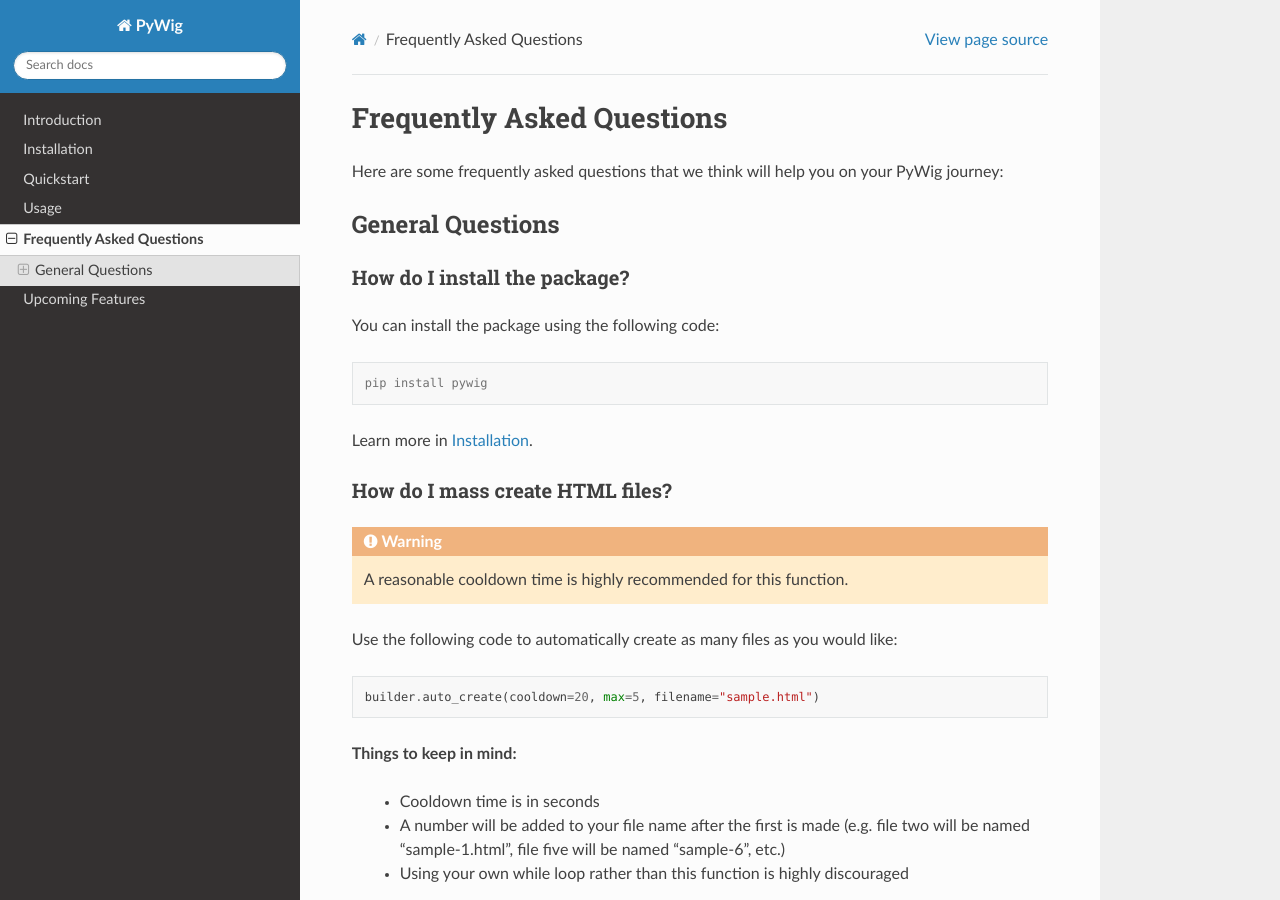
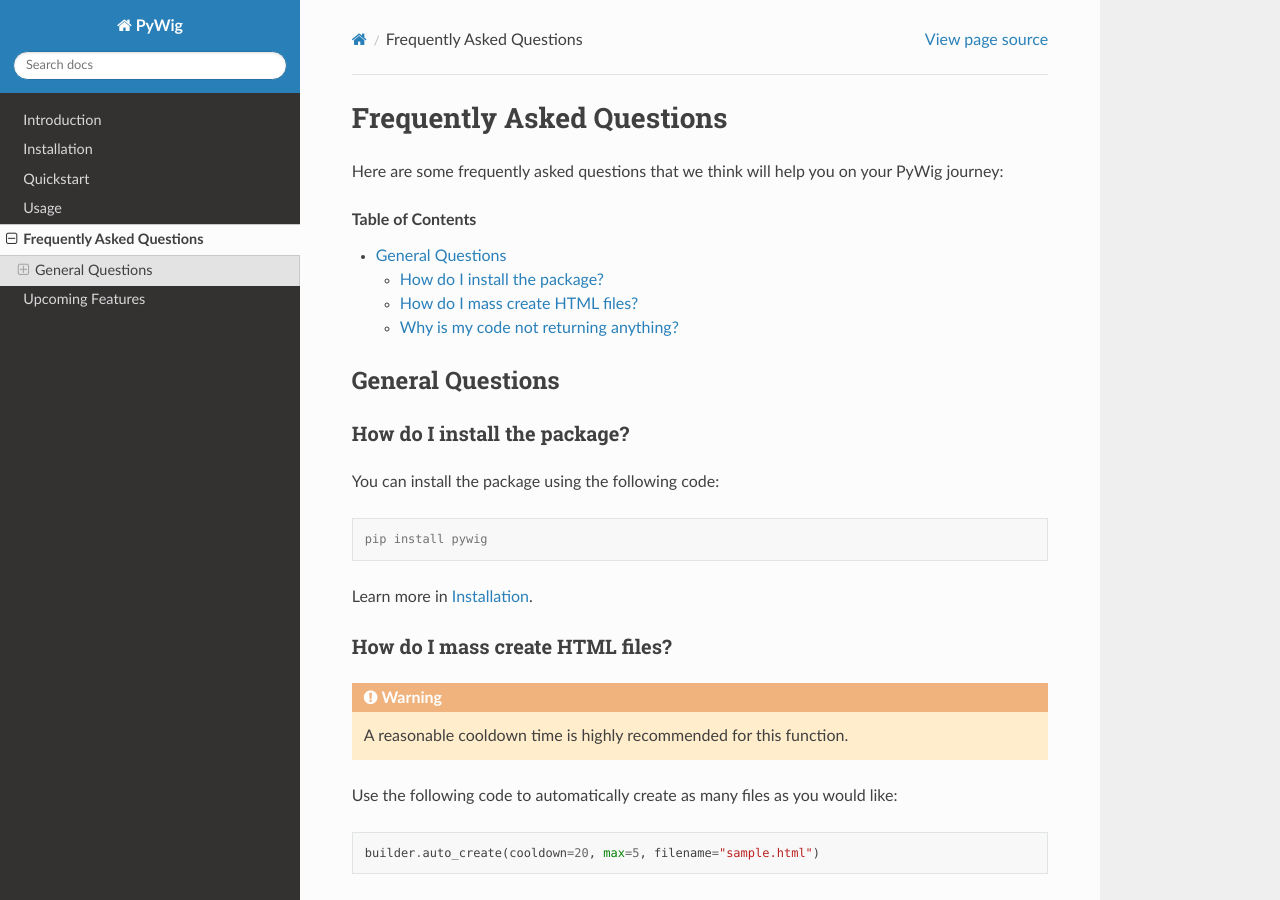
Before and after one commit to BobBrown1/py2html, a Sphinx documentation site: the page built from docs/source/faq.rst, in a window 1280 px wide and 900 px high. Built offline with Sphinx 7.4.7 and the Read the Docs theme 2.0.0, drawn with Linux system fonts in a browser that asks for light colours; some of the changed lines change nothing that is shown.

Commit message:
Update faq.rst

```diff
--- a/docs/source/faq.rst
+++ b/docs/source/faq.rst
@@ -3,8 +3,8 @@
 
 Here are some frequently asked questions that we think will help you on your PyWig journey:
 
-.. contents:: Table of FAQ Contents:
-
+.. contents:: Table of Contents
+  :depth: 3
   :local:
 
 General Questions
```
